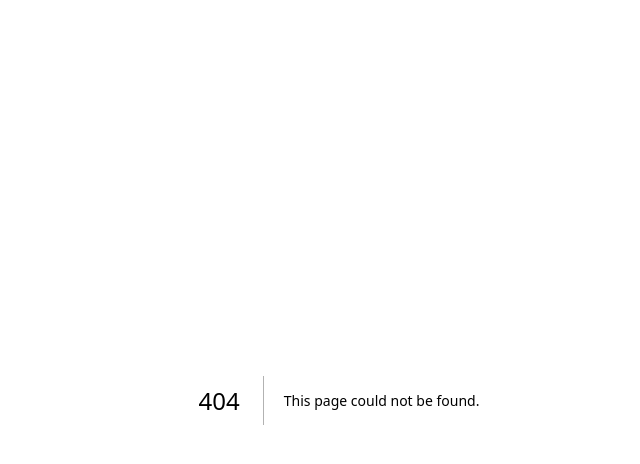
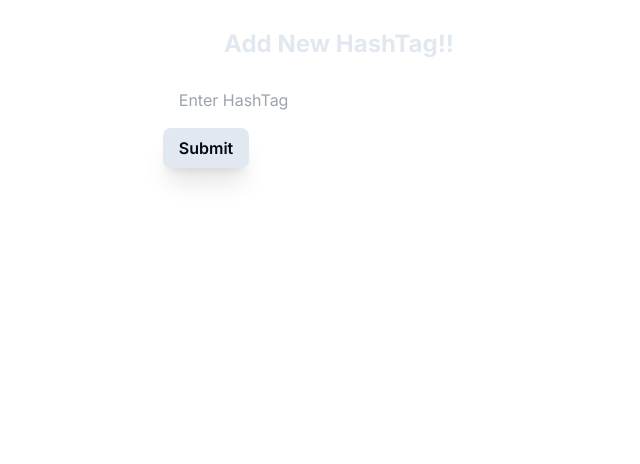
Before and after one commit to sunamoto-mikiya/shere-event-photo, a Next.js app: page /hashTag/create in a window 1280 px wide. Before the commit this address had no page. Shown: the top 464 px of the page, without its empty margins (301-941 px from the left). Built offline with nearby package versions, Linux system fonts and the light colour scheme.

Commit message:
hashtagページの追加

```diff
--- /dev/null
+++ b/src/app/hashTag/create/page.tsx
@@ -0,0 +1,56 @@
+"use client";
+
+import { useRouter } from "next/navigation";
+import React, { Fragment, useRef } from "react";
+
+const postHashTag = async ({ tag }: { tag: string }) => {
+  const res = fetch("http://localhost:3000/api/hashTag", {
+    method: "POST",
+    body: JSON.stringify({ tag }),
+    headers: {
+      "Content-Type": "application/json",
+    },
+  });
+  return (await res).json();
+};
+
+const AddHashTag = () => {
+  const router = useRouter();
+  const tagRef = useRef<HTMLInputElement | null>(null);
+  const handleSubmit = async (e: React.FormEvent) => {
+    e.preventDefault();
+
+    if (tagRef.current) {
+      await postHashTag({
+        tag: tagRef.current?.value,
+      });
+
+      router.push("/");
+      router.refresh();
+    }
+  };
+  return (
+    <>
+      <div className="w-full m-auto  my-4">
+        <div className="flex flex-col justify-center items-center m-auto">
+          <p className="text-2xl text-slate-200 font-bold p-3">
+            Add New HashTag!!
+          </p>
+          <form onSubmit={handleSubmit}>
+            <input
+              ref={tagRef}
+              placeholder="Enter HashTag"
+              type="text"
+              className="rounded-md px-4 w-full py-2 my-2"
+            />
+            <button className="font-semibold px-4 py-2 shadow-xl bg-slate-200 rounded-lg m-auto hover:bg-slate-100">
+              Submit
+            </button>
+          </form>
+        </div>
+      </div>
+    </>
+  );
+};
+
+export default AddHashTag;
--- /dev/null
+++ b/src/app/hashTag/page.tsx
@@ -0,0 +1,50 @@
+"use client";
+
+import React from "react";
+import Link from "next/link";
+
+interface HashTag {
+  id: number;
+  tag: string;
+}
+
+async function fetchHashTags() {
+  const res = await fetch("http://localhost:3000/api/hashTag", {
+    cache: "no-store",
+  });
+
+  const data = await res.json();
+  return data.posts;
+}
+const HashTagsPage = async () => {
+  const hashTags = await fetchHashTags();
+
+  return (
+    <>
+      <div className="container mt-5">
+        <div className="d-flex justify-content-between align-items-center mb-3">
+          <h1 className="h3">ハッシュタグ一覧</h1>
+          <Link href={"http://localhost:3000/hashTag/create"}>新規作成</Link>
+        </div>
+        <table className="table table-hover">
+          <thead className="thead-light">
+            <tr>
+              <th>ID</th>
+              <th>Hash Tag</th>
+            </tr>
+          </thead>
+          <tbody>
+            {hashTags.map((hashTag: HashTag) => (
+              <tr key={hashTag.id}>
+                <td>{hashTag.id}</td>
+                <td>{hashTag.tag}</td>
+              </tr>
+            ))}
+          </tbody>
+        </table>
+      </div>
+    </>
+  );
+};
+
+export default HashTagsPage;
```
